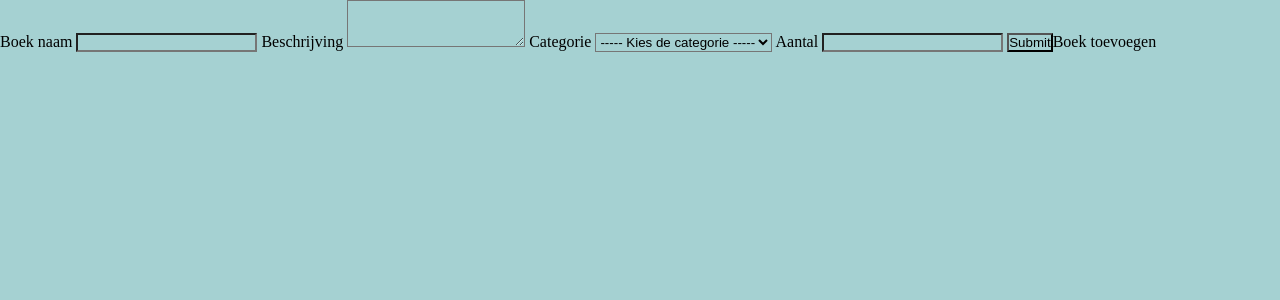
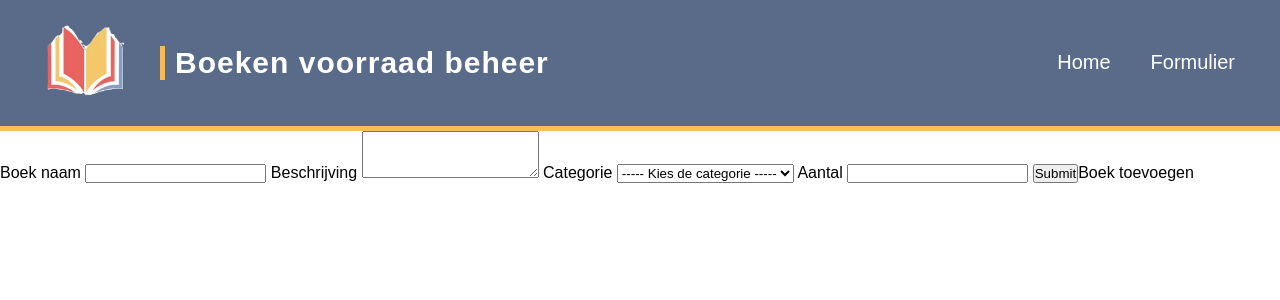
Before and after one commit to CareBearx/php-crud-mvc, a PHP site: page /storingapp/create.php in a window 1280 px wide. Shown: the top 300 px of the page. Run offline with PHP 8.4, Linux system fonts and the light colour scheme.

Commit message:
header gemaakt, controller afgemaakt (create) en dan in index.php het read gedeelte beetje gedaan.

```diff
--- a/config/config.php
+++ b/config/config.php
@@ -6,4 +6,4 @@ $dbUser = 'root';
 $dbPass = '';
 
 
-$base_url = 'https://php-crud-mvc.test';
+$base_url = 'http://php-crud-mvc.test/';
--- a/public_html/boekenbeheer/create.php
+++ b/public_html/boekenbeheer/create.php
@@ -9,6 +9,7 @@
 </head>
 
 <body>
+    <?php Require_once '../header.php'; ?>
     <form action="../../app/http/controllers/boekenController.php" method="POST">
 
         <label for="naam">Boek naam</label>
--- a/public_html/css/style.css
+++ b/public_html/css/style.css
@@ -1,15 +1,71 @@
 * {
     margin: 0;
     padding: 0;
-    background-color: rgb(165, 209, 210);
+    box-sizing: border-box;
+     font-family: Arial, sans-serif;
 }
 
 header {
-    background-color: cadetblue;
+    background-color: #596b88;
+    display: flex;
+    align-items: center;
+    padding: 15px 35px;
+    border-bottom: 5px solid #f6bd5d;
 }
 
-.table-container{
+header h1 {
+    margin-left: 5px;
+    color: white;
+    font-size: 25px;
+    font-weight: 700;
+    letter-spacing: 1px;
+
+    border-left: 5px solid #F7B955;
+    padding-left: 10px;
+}
+
+.header-container{
+    display: flex;
+    align-items: center;
+}
+
+header img {
+    width: 100px;
+    height: auto;
+}
+
+header h1 {
+    margin-left: 25px;
+    color: white;
+    font-size: 30px;
+}
+
+header ul {
+    display: flex;
+    gap: 20px;
+    margin-left: auto;
+}
+
+header li {
+    list-style: none;
+}
+
+header a {
+    text-decoration: none;
+    color: white;
+    font-size: 20px;
+    padding: 5px 10px;
+    border-radius: 6px;
+    transition: 0.4s;
+}
+
+header a:hover {
+    background-color: #ef6258;
+    color: white;
+}
+
+.table-container {
     width: 700px;
-    margin: 0 auto;
+    margin: 30px auto;
     overflow-y: auto;
 }
--- /dev/null
+++ b/public_html/header.php
@@ -0,0 +1,12 @@
+ <header>
+    <div class="header-container">
+     <img src="../logo.png">
+     <h1> Boeken voorraad beheer</h1>
+</div>
+
+<ul>
+<li> <a href="index.php">Home</a> </li>
+<li> <a href="create.php">Formulier</a> </li>
+
+</ul>
+ </header>
```
Also changed, not shown: app/Http/Controllers/boekenController.php (+37 -18 lines), public_html/boekenbeheer/index.php (+60 -25 lines), public_html/logo.png (added).
